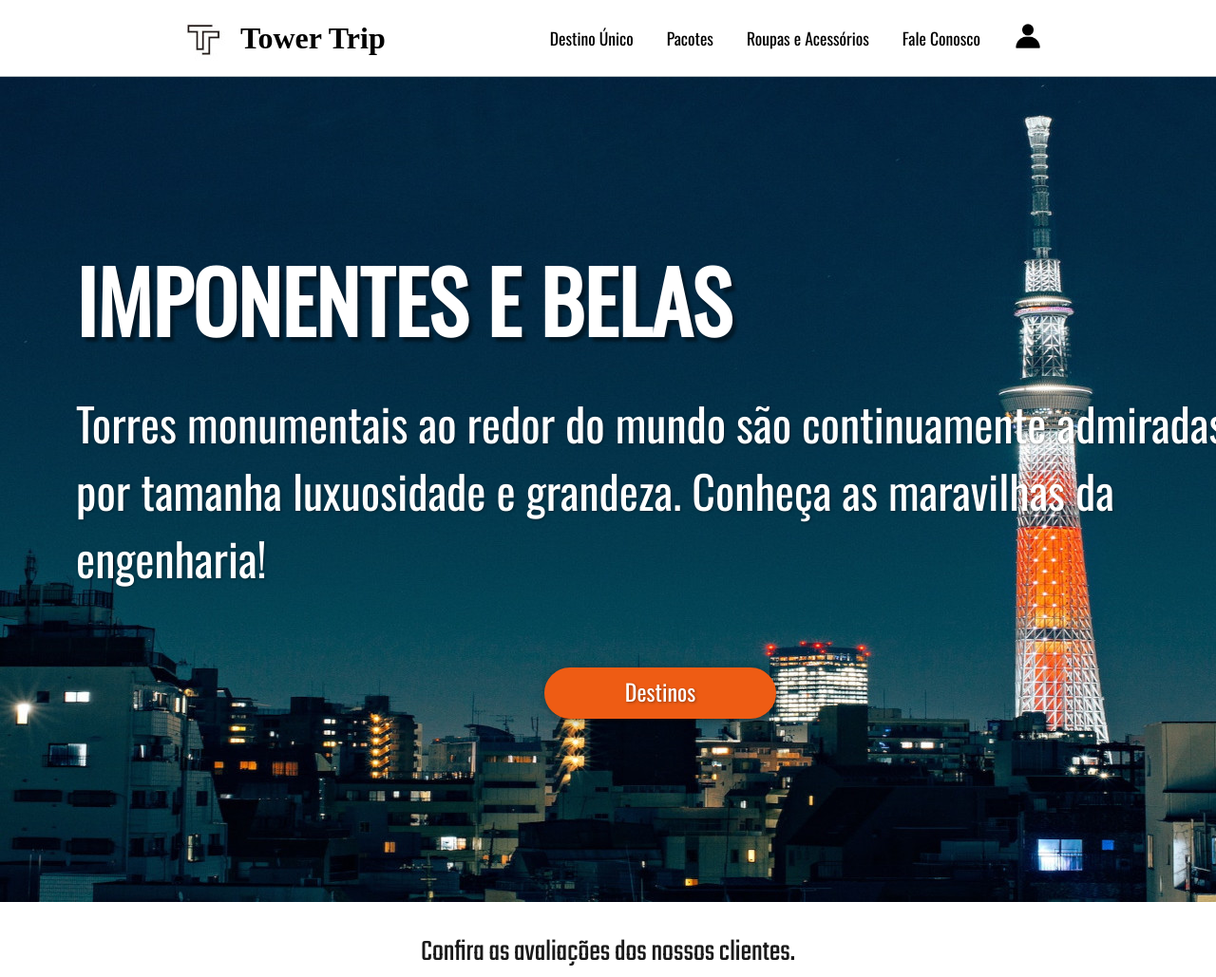
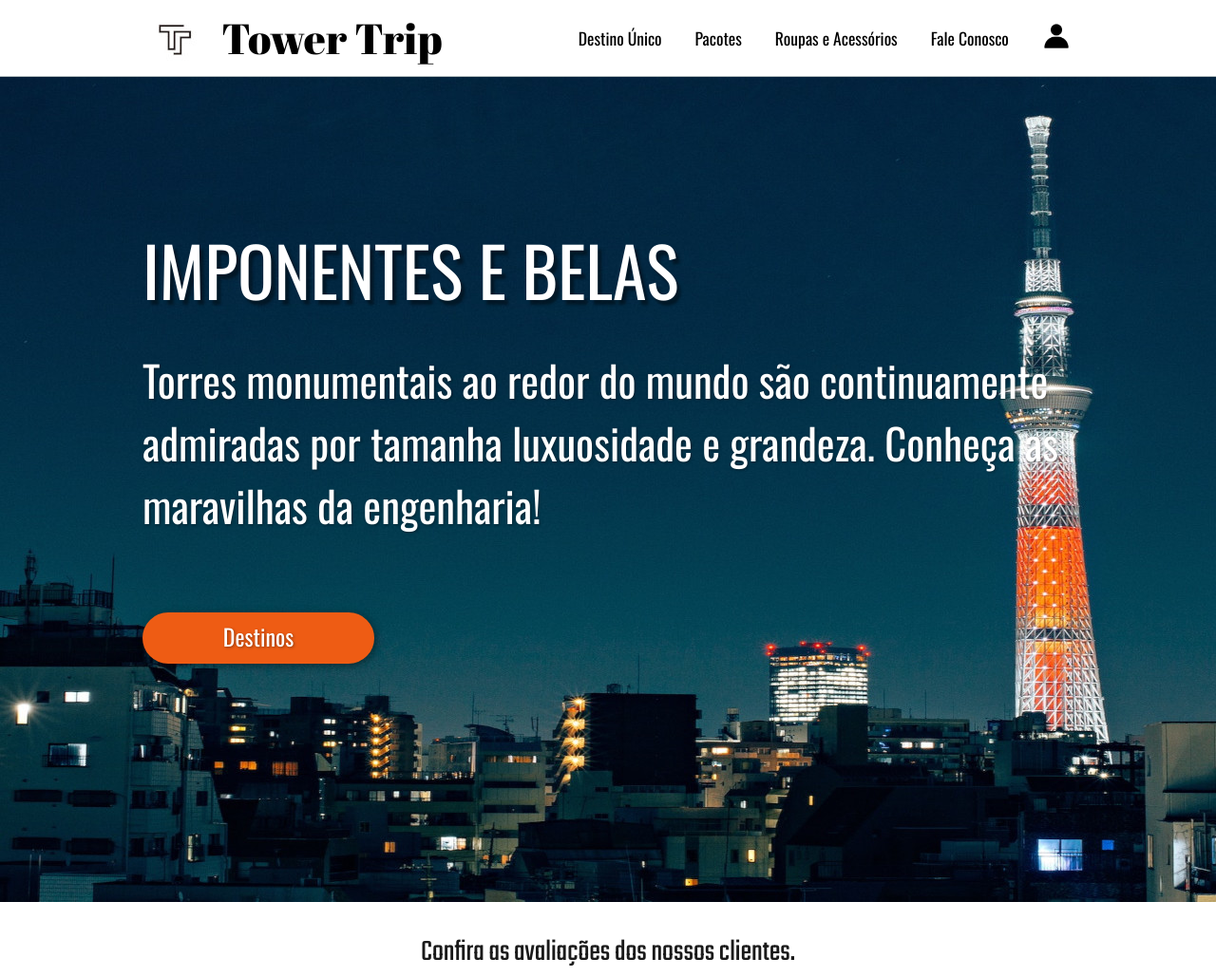
Before and after one commit to Colombs/t-project, a plain HTML site: page index.html in a window 1280 px wide. Shown: the top 1029 px of the page at 95% size. Drawn offline with nearby package versions, Linux system fonts and the light colour scheme.

Commit message:
Update style.css

```diff
--- a/style.css
+++ b/style.css
@@ -43,15 +43,12 @@ header {
     align-items: center;
 }
 
-header > h1 {
+header h1 {
     font-family: 'Abril Fatface', cursive;
     font-weight: normal;
     font-size: 2.8em;
-}
-
-header a {
-    text-decoration: none;
     color: black;
+    margin-left: 10px;
 }
 
 nav {
@@ -89,25 +86,28 @@ main {
 }
 
 #conteudo-entrada {
-    width: 1230px;
-    position: absolute;
-    top: 250px;
-    left: 80px;
+    width: 1000px;
+    padding-top: 150px;
+    padding-left: 150px;
+    display: flex;
+    flex-direction: column;
 }
 
 #conteudo-entrada > h1 {
     color: white;
     font-family: 'Oswald', sans-serif;;
-    font-size: 5.5em;
+    font-size: 4.5em;
     text-shadow: 4px 5px 3px rgba(0, 0, 0, 0.425);
+    font-weight: normal;
 }
 
 #conteudo-entrada > p {
     color: white;
     font-family: 'Oswald', sans-serif;
-    font-size: 3em;
+    font-size: 2.8em;
     text-shadow: 1px 1px 3px rgba(0, 0, 0, 0.397);
     margin-top: 30px;
+    font-weight: normal;
 }
 
 #botao-entrada {
@@ -116,7 +116,7 @@ main {
     border-radius: 50px;
     box-shadow: 2px 2px 8px rgba(0, 0, 0, 0.432);
     border: 2px solid var(--red);
-    margin: 80px auto auto auto;
+    margin: 80px 0px 0px 0px;
 }
 
 #botao-entrada > p {
```
